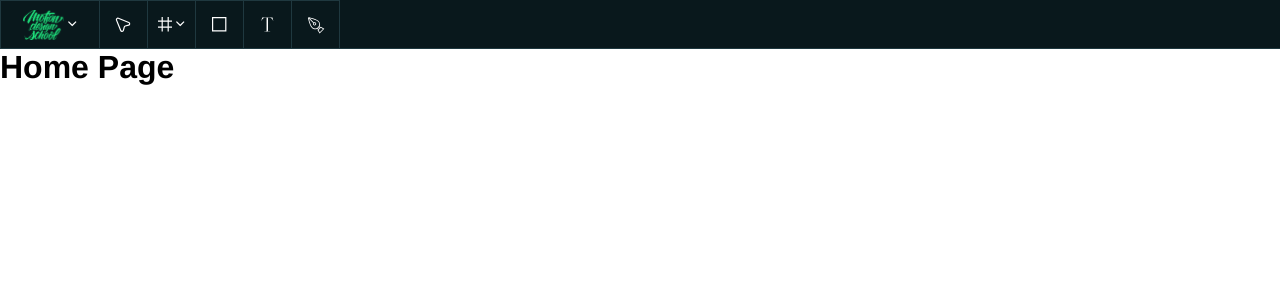
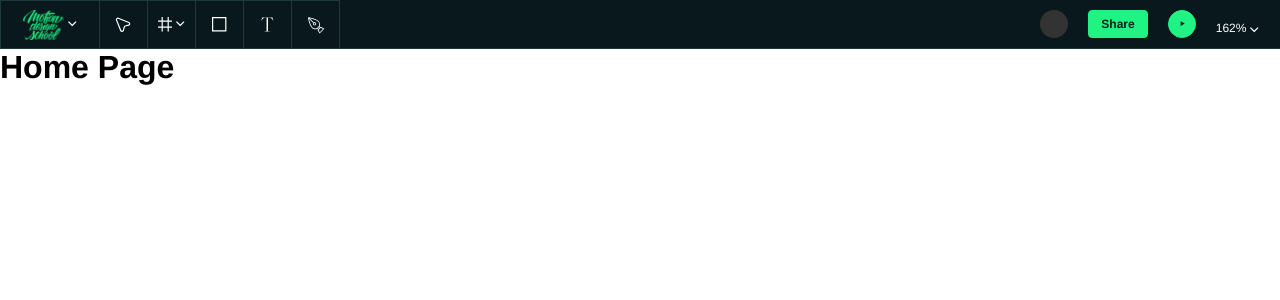
Before and after one commit to amaan-nadeem/design-tool-netlify-testing, a React (Create React App) app: page / in a window 1280 px wide. Shown: the top 300 px of the page. Built offline with nearby package versions, Linux system fonts and the light colour scheme.

Commit message:
Toolbar right nav added

```diff
--- /dev/null
+++ b/src/components/Layout/Toolbar/RightNav/index.tsx
@@ -0,0 +1,40 @@
+// Components
+import Avatar from "../../../common/Avatar";
+import Button from "../../../common/Button";
+
+// Styled
+import {
+  RightNavStyled,
+  RightNavUnitStyled,
+  SizeChanger,
+  SizeChangerText,
+} from "./styled";
+
+//
+import { PlayButton, DownAngle } from "../../../icons";
+
+const RightNav = () => {
+  return (
+    <RightNavStyled>
+      <RightNavUnitStyled>
+        <Avatar src="" />
+      </RightNavUnitStyled>
+      <RightNavUnitStyled>
+        <Button>Share</Button>
+      </RightNavUnitStyled>
+      <RightNavUnitStyled>
+        <Button rounded>
+          <PlayButton size={1.3} />
+        </Button>
+      </RightNavUnitStyled>
+      <RightNavUnitStyled>
+        <SizeChanger>
+          <SizeChangerText>162%</SizeChangerText>
+          <DownAngle size={0.4} color="#fff" />
+        </SizeChanger>
+      </RightNavUnitStyled>
+    </RightNavStyled>
+  );
+};
+
+export default RightNav;
--- /dev/null
+++ b/src/components/Layout/Toolbar/RightNav/styled.ts
@@ -0,0 +1,23 @@
+import styled from "styled-components";
+
+export const RightNavStyled = styled.div`
+  flex: 1;
+  display: flex;
+  justify-content: flex-end;
+  align-items: center;
+`;
+
+export const RightNavUnitStyled = styled.div`
+  margin-right: 20px;
+`;
+
+export const SizeChanger = styled.div`
+  height: 22px;
+  display: flex;
+  align-items: flex-end;
+  font-size: ${(props) => `${props.theme.text.default.fontsize}px`};
+`;
+
+export const SizeChangerText = styled.span`
+  margin-right: 4px;
+`;
--- a/src/components/Layout/Toolbar/index.tsx
+++ b/src/components/Layout/Toolbar/index.tsx
@@ -1,5 +1,6 @@
 // Components
 import LeftNav from "./LeftNav";
+import RightNav from "./RightNav";
 
 // Styled
 import { StyledToolbar } from "./styled";
@@ -8,6 +9,7 @@ const Toolbar = () => {
   return (
     <StyledToolbar>
       <LeftNav />
+      <RightNav />
     </StyledToolbar>
   );
 };
--- /dev/null
+++ b/src/components/common/Avatar/index.tsx
@@ -0,0 +1,12 @@
+// Styled
+import { StyledAvatar, StyledImage } from "./styled";
+
+type AvatarProps = {
+  src: string;
+};
+
+const Avatar: React.FC<AvatarProps> = ({ src }) => {
+  return <StyledAvatar>{src && <StyledImage src={src} />}</StyledAvatar>;
+};
+
+export default Avatar;
--- /dev/null
+++ b/src/components/common/Avatar/styled.ts
@@ -0,0 +1,16 @@
+import styled from "styled-components";
+
+export const StyledAvatar = styled.div`
+  height: 28px;
+  width: 28px;
+  border-radius: 50%;
+  overflow: hidden;
+  display: flex;
+  align-items: center;
+  justify-content: center;
+  background-color: #333;
+`;
+
+export const StyledImage = styled.img`
+  object-fit: cover;
+`;
--- /dev/null
+++ b/src/components/common/Button/index.tsx
@@ -0,0 +1,16 @@
+// Styled
+import { StyledButton, StyledButtonRound } from "./styled";
+
+type ButtonProps = {
+  rounded?: boolean;
+};
+
+const Button: React.FC<ButtonProps> = ({ children, rounded = false }) => {
+  if (rounded) {
+    return <StyledButtonRound>{children}</StyledButtonRound>;
+  }
+
+  return <StyledButton>{children}</StyledButton>;
+};
+
+export default Button;
--- /dev/null
+++ b/src/components/common/Button/styled.ts
@@ -0,0 +1,21 @@
+import styled from "styled-components";
+
+export const StyledButton = styled.button`
+  height: 28px;
+  padding: 0px 12px;
+  background-color: ${(props) => props.theme.colors.active};
+  border: 1px solid ${(props) => props.theme.colors.active};
+  border-radius: 4px;
+  font-size: ${(props) => `${props.theme.text.default.fontsize}px`};
+  font-weight: 700;
+  color: ${(props) => props.theme.colors.main};
+`;
+
+export const StyledButtonRound = styled(StyledButton)`
+  width: 28px;
+  border-radius: 50%;
+  padding: 0px;
+  display: flex;
+  align-items: center;
+  justify-content: center;
+`;
--- a/src/theme/index.ts
+++ b/src/theme/index.ts
@@ -5,4 +5,10 @@ export const primaryTheme = {
     inactive: "#6F8C94",
     active: "#20F384",
   },
+
+  text: {
+    default: {
+      fontsize: 12,
+    },
+  },
 };
```
